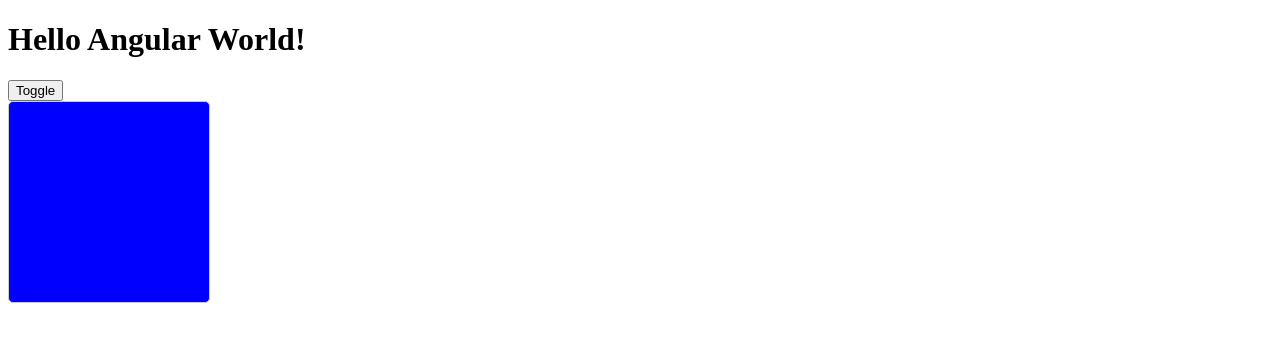
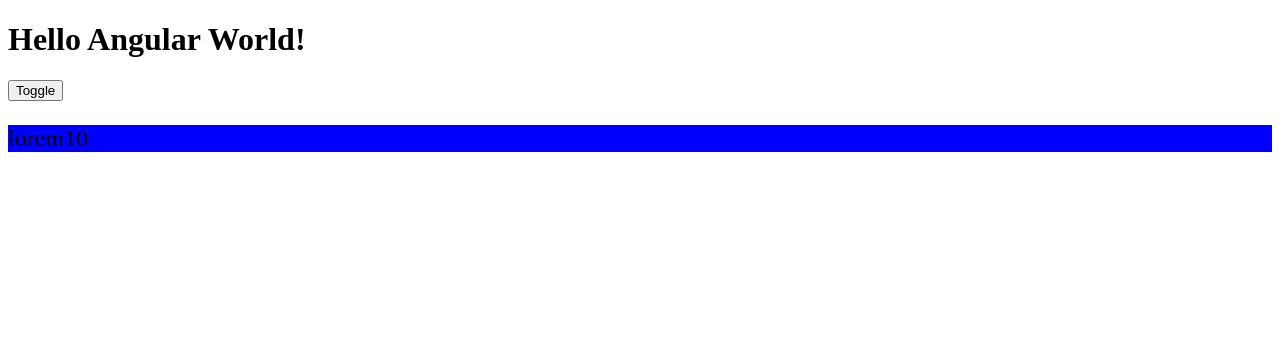
Before and after one commit to Comprehensher/angular-conspect, an Angular app: page / in a window 1280 px wide. Shown: the top 342 px of the page. Built offline with nearby package versions, Linux system fonts and the light colour scheme.

Commit message:
Dynamicaly change css class for html element by clicking button

```diff
--- a/src/app/app.component.html
+++ b/src/app/app.component.html
@@ -2,12 +2,17 @@
 
 <button (click)="backgroundToggle = !backgroundToggle">Toggle</button>
 
-<div [ngStyle]="{
-  width: '200px',
-  height: '200px',
-  borderRadius: '5px',
-  border: '1px solid #ccc',
-  background: backgroundToggle ? 'red' : 'blue'
-}">
+<!--<div [ngStyle]="{-->
+<!--  width: '200px',-->
+<!--  height: '200px',-->
+<!--  borderRadius: '5px',-->
+<!--  border: '1px solid #ccc',-->
+<!--  background: backgroundToggle ? 'red' : 'blue'-->
+<!--}">-->
 
-</div>
+<!--</div>-->
+
+<p [ngClass]="{
+  red: backgroundToggle,
+  blue: !backgroundToggle
+}">lorem10</p>
--- a/src/app/app.component.scss
+++ b/src/app/app.component.scss
@@ -0,0 +1,9 @@
+.red {
+   background: red;
+   font-weight: bold;
+}
+
+.blue {
+   background: blue;
+   font-size: 1.5rem;
+}
```
